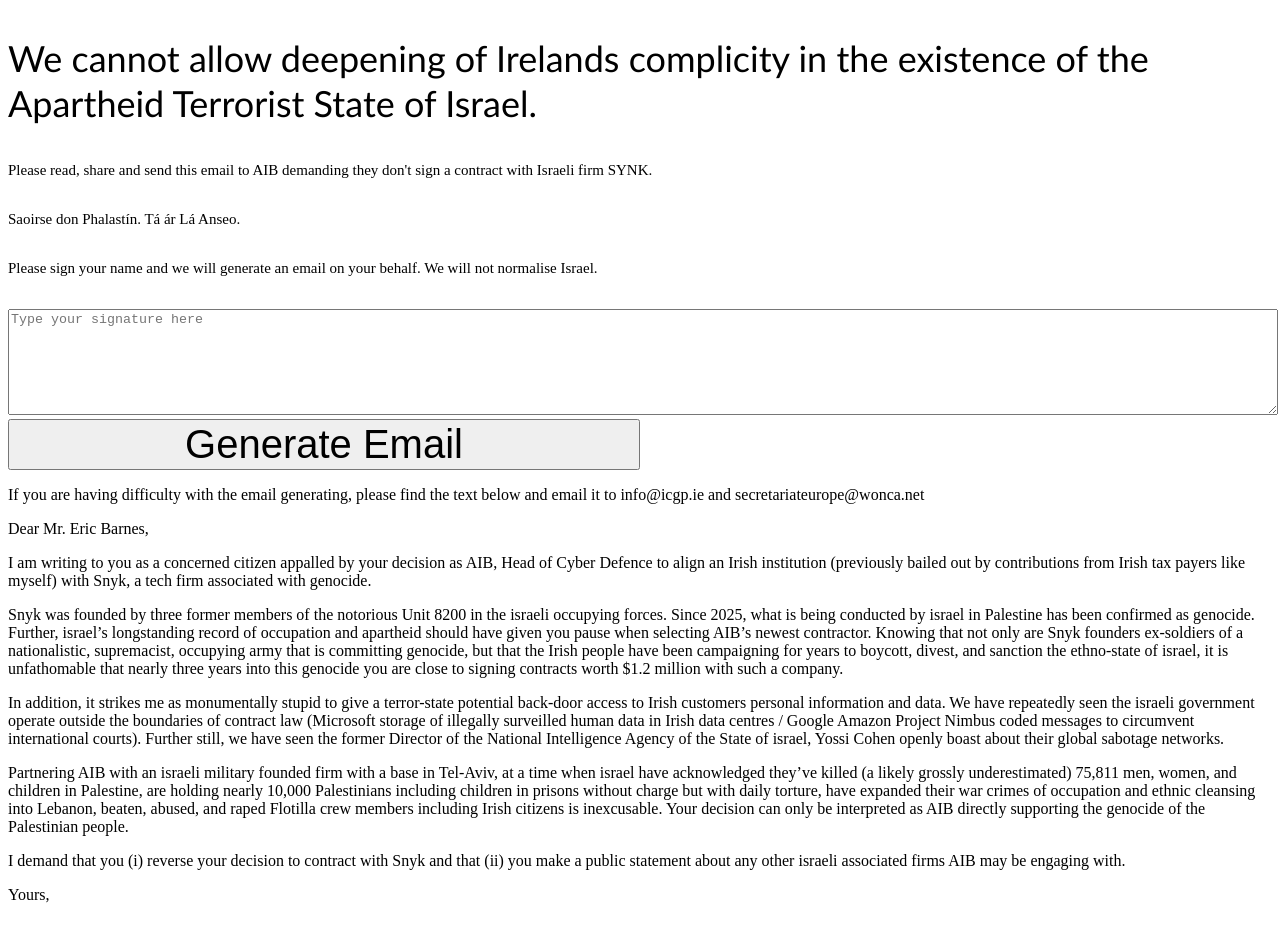
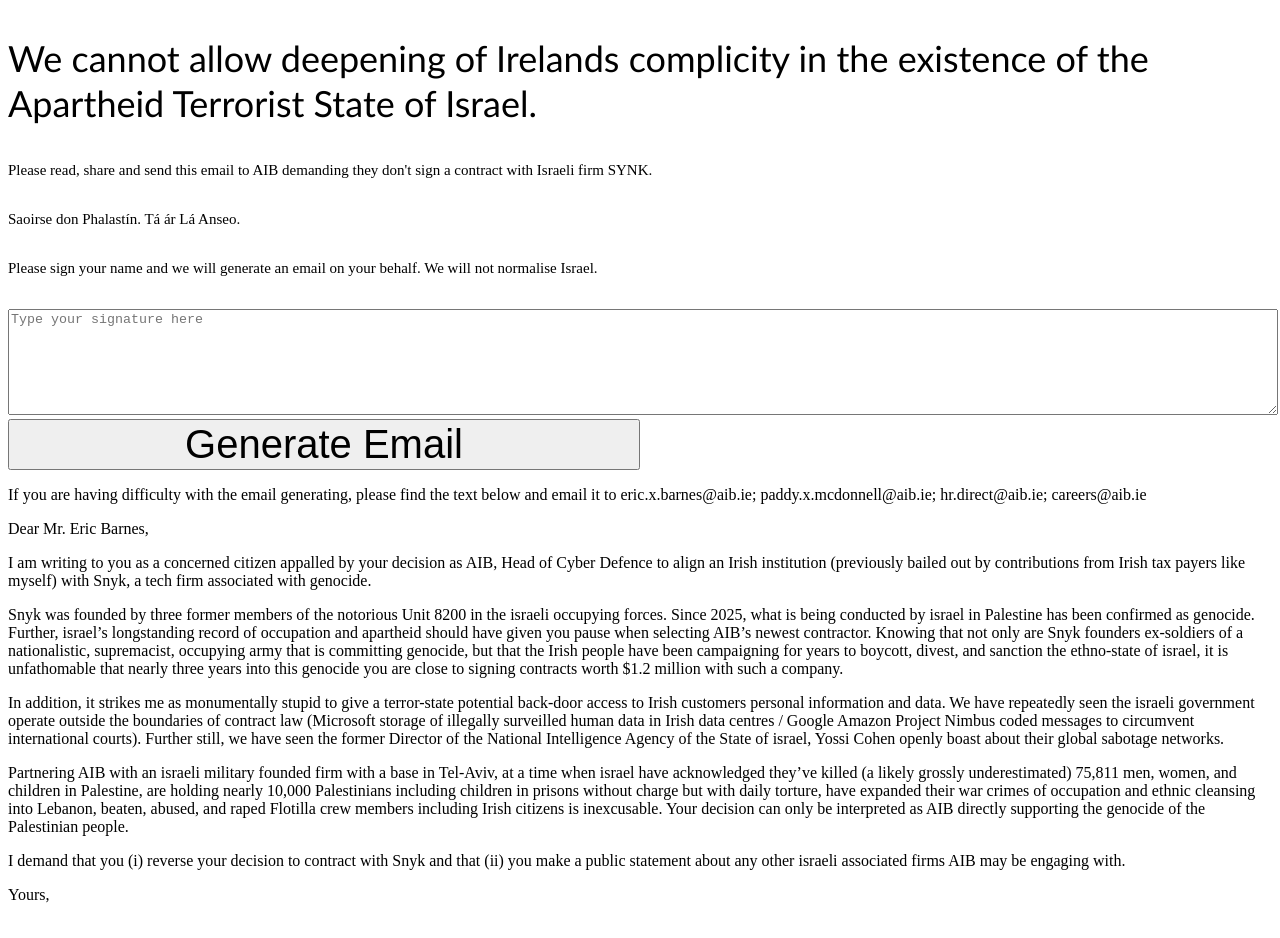
Before and after one commit to KrabED/AIBSYNK, a plain HTML site: page index.html in a window 1280 px wide. Drawn offline with Linux system fonts and the light colour scheme.

Commit message:
Refactor email generation script in index.html

```diff
--- a/index.html
+++ b/index.html
@@ -108,9 +108,9 @@
         <!--<p class="normal0" style="line-height:100%; font-size:12pt;"><span style="font-family:Calibri;">&nbsp;</span></p>-->
         </div>
          </p>
-    <p> If you are having difficulty with the email generating, please find the text below and email it to info@icgp.ie and secretariateurope@wonca.net
-              </p>
-          Dear Mr. Eric Barnes,
+    <p> If you are having difficulty with the email generating, please find the text below and email it to eric.x.barnes@aib.ie; paddy.x.mcdonnell@aib.ie; hr.direct@aib.ie; careers@aib.ie
+    </p>
+        Dear Mr. Eric Barnes,
   </p>
 I am writing to you as a concerned citizen appalled by your decision as AIB, Head of Cyber Defence to align an Irish institution (previously bailed out by contributions from Irish tax payers like myself) with Snyk, a tech firm associated with genocide.
   </p>
```
